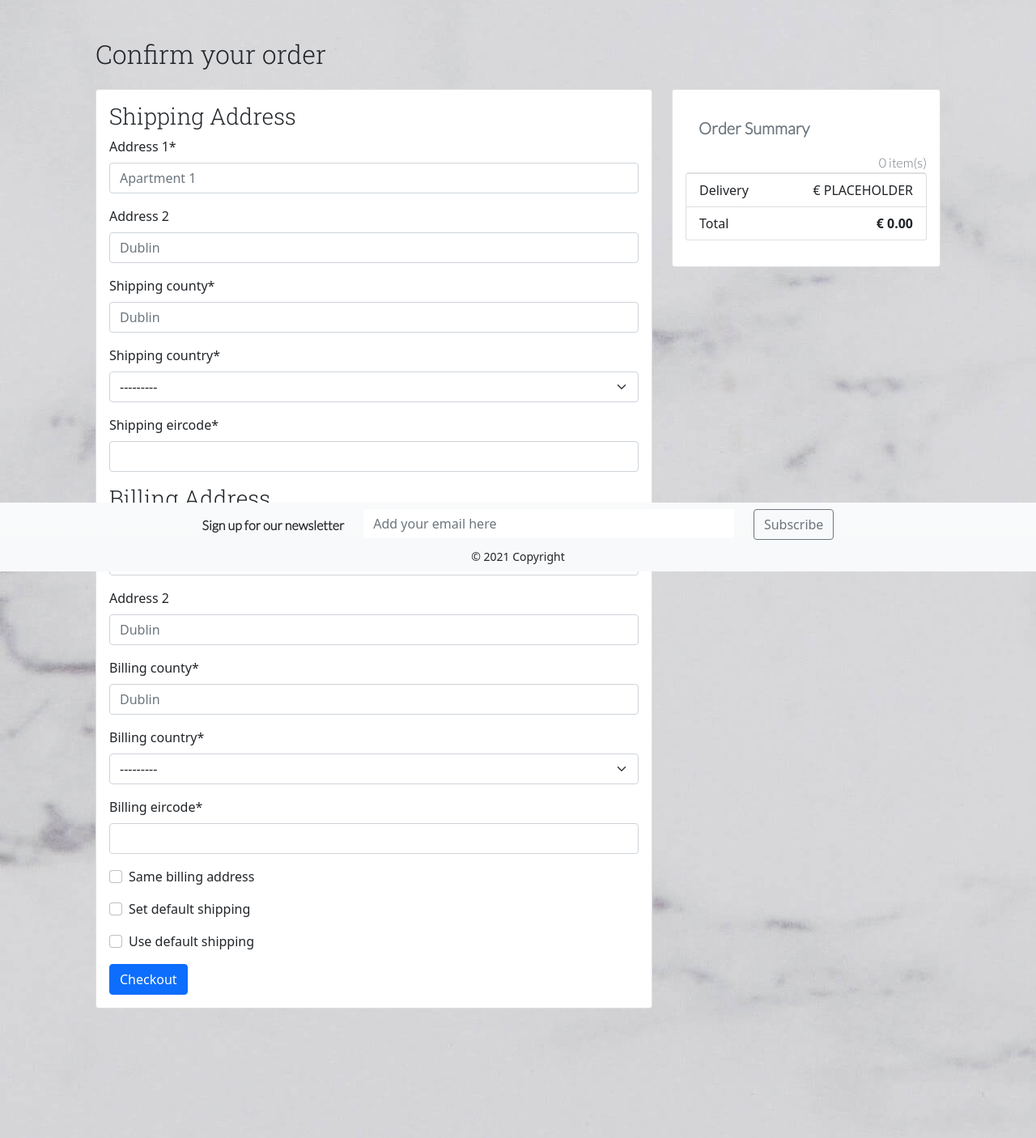
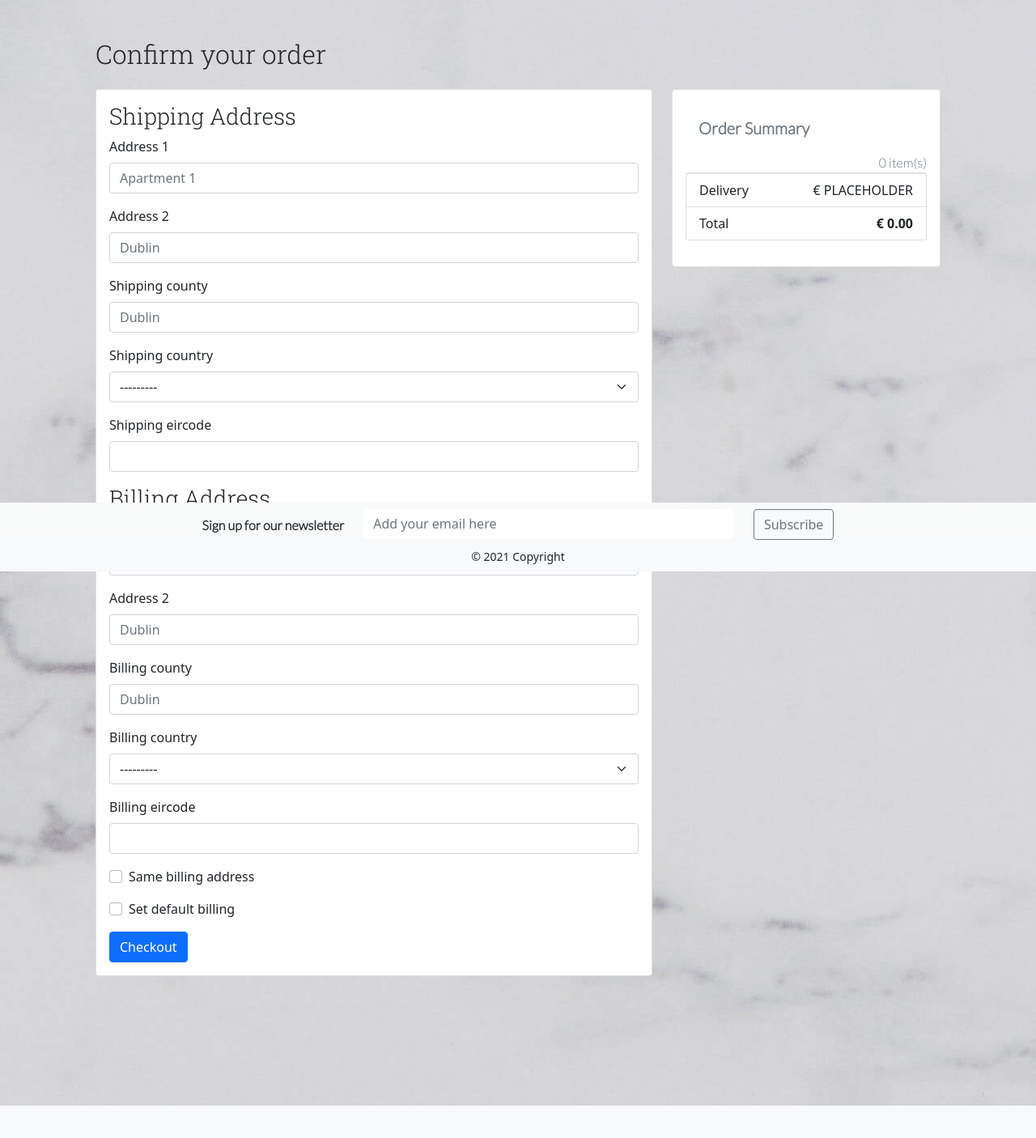
Before and after one commit to nandabritto/PP5, a Django app: page /order/checkout/ in a window 1280 px wide. Shown: the part 94-1500 px from the top of the page at 81% size. After the commit the page ends 1460 px from the top, so only its background shows below. Run offline with Django 3.2, Linux system fonts and the light colour scheme; a user stored in the database is signed in; data comes from the database, SQL or seed files in the repository; data that the repository does not hold is empty; some libraries are stand-ins or nearby versions.

Commit message:
Refactor Address class to add billing and shipping address

```diff
--- a/order/forms.py
+++ b/order/forms.py
@@ -9,6 +9,7 @@ class CheckoutForm(forms.Form):
     """
     shipping_address1 = forms.CharField(
         label="Address 1",
+        required=False,
         widget=forms.TextInput(attrs={'placeholder': 'Apartment 1'})
         )
     shipping_address2 = forms.CharField(
@@ -16,12 +17,14 @@ class CheckoutForm(forms.Form):
         required=False,
         widget=forms.TextInput(attrs={'placeholder': 'Dublin'}))
     shipping_county = forms.CharField(
+        required=False,
         widget=forms.TextInput(attrs={'placeholder': 'Dublin'}))
-    shipping_country = CountryField(blank_label='(select country)').formfield()
-    shipping_eircode = forms.CharField()
+    shipping_country = CountryField(blank_label='(select country)').formfield(required=False)
+    shipping_eircode = forms.CharField(required=False,)
 
     billing_address1 = forms.CharField(
         label="Address 1",
+        required=False,
         widget=forms.TextInput(attrs={'placeholder': 'Apartment 1'})
         )
     billing_address2 = forms.CharField(
@@ -29,13 +32,19 @@ class CheckoutForm(forms.Form):
         required=False,
         widget=forms.TextInput(attrs={'placeholder': 'Dublin'}))
     billing_county = forms.CharField(
+        required=False,
         widget=forms.TextInput(attrs={'placeholder': 'Dublin'}))
-    billing_country = CountryField(blank_label='(select country)').formfield()
-    billing_eircode = forms.CharField()
+    billing_country = CountryField(blank_label='(select country)').formfield(required=False,)
+    billing_eircode = forms.CharField(required=False,)
 
 
 
     same_billing_address = forms.BooleanField(
         widget=forms.CheckboxInput(), required=False)
+
     set_default_shipping = forms.BooleanField(required=False)
     use_default_shipping = forms.BooleanField(required=False)
+
+
+    set_default_billing = forms.BooleanField(required=False)
+    use_default_billing = forms.BooleanField(required=False)
--- a/order/models.py
+++ b/order/models.py
@@ -126,13 +126,13 @@ class Address(models.Model):
     """
     Create address details and link to the user and order
     """
-    customer = models.ForeignKey(User, on_delete=models.CASCADE, unique=True)
+    customer = models.ForeignKey(User, on_delete=models.CASCADE)
     address1 = models.CharField(max_length=100)
     address2 = models.CharField(max_length=100)
     county = models.CharField(max_length=20)
     country = CountryField(multiple=False)
     eircode = models.CharField(max_length=7)
-    address_type = models.CharField(max_length=1, choices=ADDRESS_CHOICES)
+    address_type = models.CharField(max_length=1, choices=ADDRESS_CHOICES, default='S')
     default = models.BooleanField(default=False)
 
     def __str__(self):
--- a/order/templates/order/checkout.html
+++ b/order/templates/order/checkout.html
@@ -37,6 +37,10 @@
                         {{ form.shipping_country|as_crispy_field  }}
                         {{ form.shipping_eircode|as_crispy_field  }}
 
+                        {% if default_shipping_address %}
+                            {{ form.use_default_shipping|as_crispy_field  }}
+                        {% endif %}
+
                     </div>
                     <h3>Billing Address</h3>
                     <div>
@@ -47,9 +51,14 @@
                         {{ form.billing_eircode|as_crispy_field  }}
                     </div>
 
+                    {% if default_billing_address %}
+                        {{ form.use_default_billing|as_crispy_field  }}
+                    {% endif %}
+
+
                     {{ form.same_billing_address|as_crispy_field  }}
-                    {{ form.set_default_shipping|as_crispy_field  }}
-                    {{ form.use_default_shipping|as_crispy_field  }}
+                    {{ form.set_default_billing|as_crispy_field  }}
+
 
 
                     <button class="btn btn-primary" type="submit">Checkout</button>
--- a/order/views.py
+++ b/order/views.py
@@ -18,6 +18,12 @@ def order(request):
     """
     return render(request, 'order/order.html')
 
+def is_valid_form(values):
+    valid = True
+    for field in values:
+        if field == '':
+            valid = False
+    return valid
 
 class CheckoutView(View):
     """
@@ -42,6 +48,23 @@ class CheckoutView(View):
                 # 'stripe_public_key': settings.STRIPE_PUBLIC_KEY,
                 # 'client_secret' : settings.CLIENT_SECRET
             }
+
+            shipping_address_qs = Address.objects.filter(
+                customer= customer,
+                address_type='S',
+                default=True
+                )
+            if shipping_address_qs.exists():
+                context.update({'default_shipping_address': shipping_address_qs[0]})
+
+            billing_address_qs = Address.objects.filter(
+                customer=customer,
+                address_type='B',
+                default=True
+                )
+            if billing_address_qs.exists():
+                context.update({'default_billing_address': billing_address_qs[0]})
+
             return render(self.request, 'order/checkout.html', context)
 
     def post(self, *args, **kwargs):
@@ -53,28 +76,134 @@ class CheckoutView(View):
             order = Order.objects.get(
                 customer=self.request.user, ordered=False)
             if form.is_valid():
-                address1 = form.cleaned_data.get('address1')
-                address2 = form.cleaned_data.get('address2')
-                county = form.cleaned_data.get('county')
-                country = form.cleaned_data.get('country')
-                eircode = form.cleaned_data.get('eircode')
-                # same_shipping_address = form.cleaned_data.get('same_shipping_address')
-                # save_info = form.cleaned_data.get('save_info')
-                billing_address = Address(
-                    customer=self.request.user,
-                    address1=address1,
-                    address2=address2,
-                    county=county,
-                    country=country,
-                    eircode=eircode,
-                    address_type='B'
-                )
-                billing_address.save()
-                order.billing_address = billingng_address
-                order.save()
+
+                # Create default shipping address
+                use_default_shipping = form.cleaned_data.get('use_default_shipping')
+
+                # if default shipping address checked
+                if use_default_shipping:
+                    print('Using default printing address')
+
+                    # creates shipping address queryset
+                    address_qs = Address.objects.filter(
+                        customer = self.request.user,
+                        address_type='S',
+                        default=True
+                    )
+                    if address_qs.exists():
+                        shipping_address = address_qs[0]
+                        order.shipping_address = shipping_address
+                        order.save()
+                    else:
+                        messages.info(self.request, 'No default shipping address')
+                        return redirect('checkout')
+                else:
+                    print('User is entering a new user address')
+
+                    shipping_address1 = form.cleaned_data.get('shipping_address1')
+                    shipping_address2 = form.cleaned_data.get('shipping_address2')
+                    shipping_county = form.cleaned_data.get('shipping_county')
+                    shipping_country = form.cleaned_data.get('shipping_country')
+                    shipping_eircode = form.cleaned_data.get('shipping_eircode')
+                    # same_shipping_address = form.cleaned_data.get('same_shipping_address')
+                    # save_info = form.cleaned_data.get('save_info')
+
+                    if is_valid_form([shipping_address1, shipping_country, shipping_eircode]):
+                        shipping_address = Address(
+                            customer=self.request.user,
+                            address1=shipping_address1,
+                            address2=shipping_address2,
+                            county=shipping_county,
+                            country=shipping_country,
+                            eircode=shipping_eircode,
+                            address_type='S'
+                        )
+                        shipping_address.save()
+
+                        order.shipping_address = shipping_address
+                        order.save()
+
+                        set_default_shipping = form.cleaned_data.get(
+                            'set_default_shiping')
+                        if set_default_shipping:
+                            shipping_address.default = True
+                            shipping_address.save()
+                    else:
+                        messages.info(
+                            self.request, "Please fill in the required shipping address fields")
+                        return redirect('checkout')
+
+                # Creates default billing address
+                use_default_billing = form.cleaned_data.get('use_default_billing')
+                same_billing_address = form.cleaned_data.get('same_billing_address')
+
+                if same_billing_address:
+                    billing_address = shipping_address
+                    billing_address.pk = None
+                    billing_address.save()
+                    billing_address.address_type = 'B'
+                    billing_address.save()
+                    order.billing_address = billing_address
+                    order.save()
+
+                # if default billing address checked
+                elif use_default_billing:
+                    print('Using default billing address')
+
+                    # creates billing address queryset
+                    address_qs = Address.objects.filter(
+                        customer = self.request.user,
+                        address_type='B',
+                        default=True
+                    )
+                    if address_qs.exists():
+                        billing_address = address_qs[0]
+                        order.billing_address = billing_address
+                        order.save()
+                    else:
+                        messages.info(self.request, 'No default billing address')
+                        return redirect('checkout')
+                else:
+                    print('User is entering a new user address')
+
+                    billing_address1 = form.cleaned_data.get('billing_address1')
+                    billing_address2 = form.cleaned_data.get('billing_address2')
+                    billing_county = form.cleaned_data.get('billing_county')
+                    billing_country = form.cleaned_data.get('billing_country')
+                    billing_eircode = form.cleaned_data.get('billing_eircode')
+                    # same_billing_address = form.cleaned_data.get('same_billing_address')
+                    # save_info = form.cleaned_data.get('save_info')
+
+                    if is_valid_form([billing_address1, billing_country, billing_eircode]):
+                        billing_address = Address(
+                            customer=self.request.user,
+                            address1=billing_address1,
+                            address2=billing_address2,
+                            county=billing_county,
+                            country=billing_country,
+                            eircode=billing_eircode,
+                            address_type='B'
+                        )
+                        billing_address.save()
+
+                        order.billing_address = billing_address
+                        order.save()
+
+                        set_default_billing = form.cleaned_data.get(
+                            'set_default_billing')
+                        if set_default_billing:
+                            billing_address.default = True
+                            billing_address.save()
+                    else:
+                        messages.info(
+                            self.request, "Please fill in the required billing address fields")
+                        return redirect('checkout')
+
                 return redirect('payment')
-            messages.warning(self.request, "Failed checkout")
-            return redirect("cart")
+
+
+            # messages.warning(self.request, "Failed checkout")
+            # return redirect("cart")
         except ObjectDoesNotExist:
             messages.error(self.request, "You do not have an active order")
             return redirect("cart")
```
Also changed, not shown: order/migrations/0018_auto_20220126_2009.py (added).
